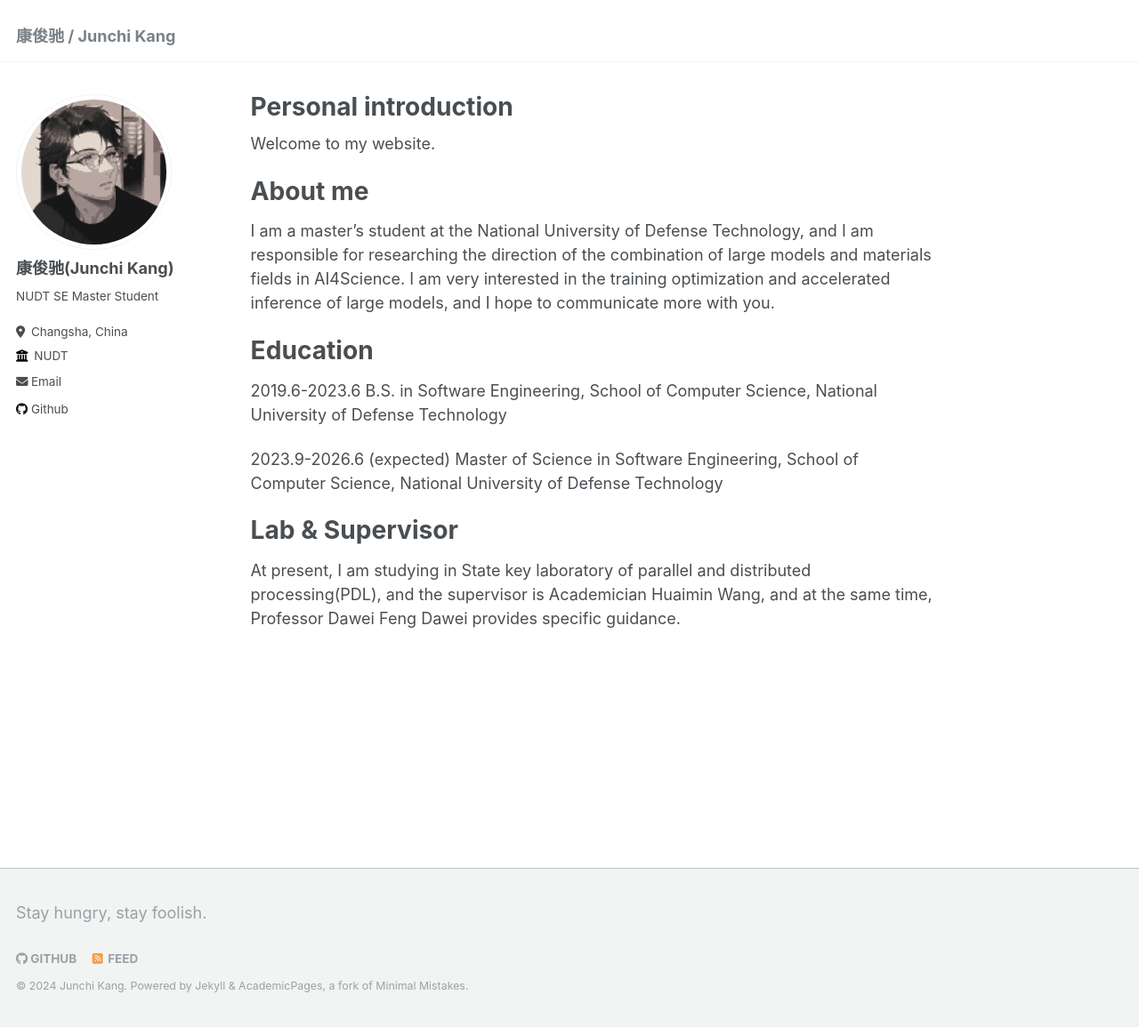
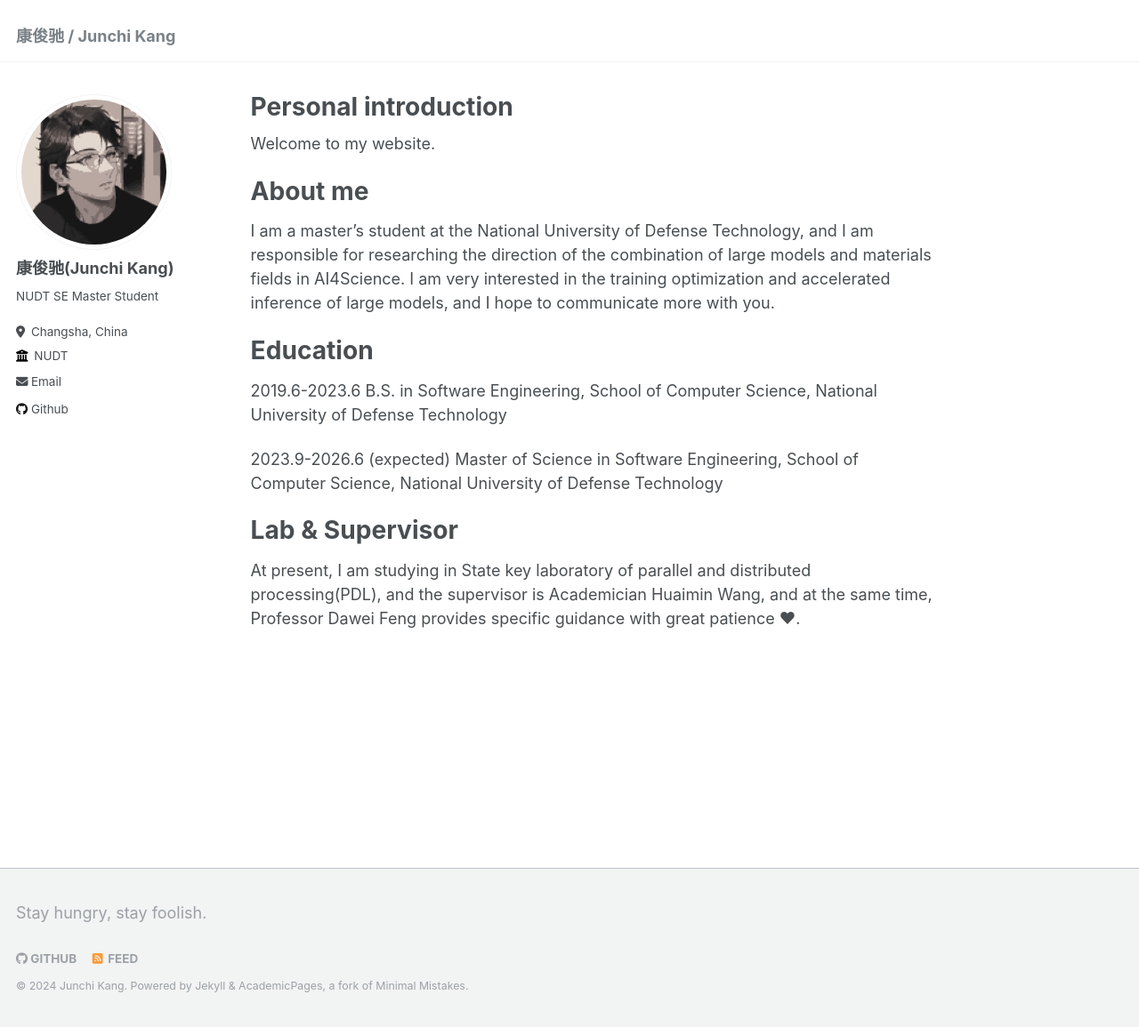
Before and after one commit to kangkannnng/kangkannnng.github.io, a Jekyll site: the page built from _pages/about.md, in a window 1280 px wide and 1155 px high. Shown: the whole window at 89% size. Built offline with Jekyll 4.4.1, drawn with Linux system fonts in a browser that asks for light colours.

Commit message:
update about me

```diff
--- a/_pages/about.md
+++ b/_pages/about.md
@@ -21,4 +21,4 @@ I am a master's student at the National University of Defense Technology, and I
 
 # Lab & Supervisor
 
-At present, I am studying in State key laboratory of parallel and distributed processing(PDL), and the supervisor is Academician Huaimin Wang, and at the same time, Professor Dawei Feng Dawei provides specific guidance.
+At present, I am studying in State key laboratory of parallel and distributed processing(PDL), and the supervisor is Academician Huaimin Wang, and at the same time, Professor Dawei Feng provides specific guidance with great patience ♥.
```
